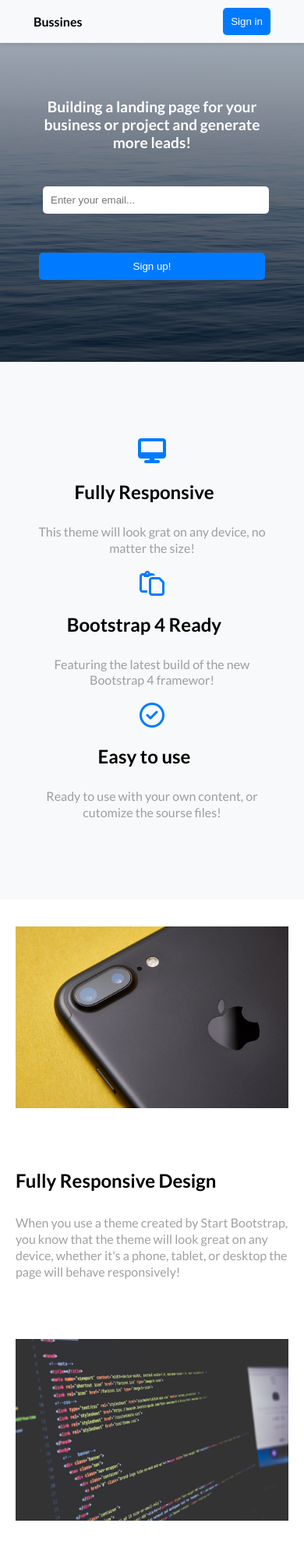
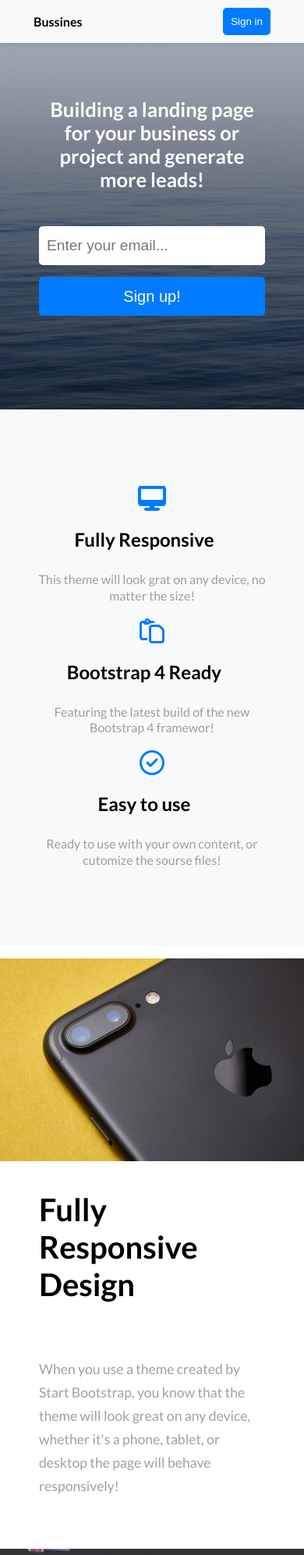
Before and after one commit to njonusiene/1-tarpinis, a website: page index.html in a window 390 px wide. Shown: the top 1994 px of the page at 78% size. Drawn offline with Linux system fonts and the light colour scheme.

Commit message:
papildymas

```diff
--- a/scss/media.scss
+++ b/scss/media.scss
@@ -3,21 +3,41 @@
         max-width: 100%;
       }
 
-    div.form {
+    div.form,
+    .form1 {
         margin-top: 50px;
         input {
             width: 100%;
+            font-size: 1.5em;
         }
     }
 
-    .form-container {
-        font-size: 0.6rem;
+    .form-container,
+    .form-container1 {
+        font-size: 0.8rem;
         padding: 5px 0;
     }
 
     form {
         display: flex;
         flex-direction: column;
+
+        input {
+            height: 50px;
+            margin-bottom: 15px;
+            margin-left: 0;
+        }
+        button {
+            height: 50px;
+            margin-bottom: 15px;
+            margin-left: 0;
+            font-size: 20px;
+        }
+    }
+
+    .form1 h1 {
+        font-size: 1.9rem;
+        line-height: 1.1;
     }
 
     h1 {
@@ -75,7 +95,6 @@
         .content-6 {
             width: 100%;
             margin: 0 auto;
-            padding: 20px; // Adjust the padding as needed
 
             img {
                 width: 100%;
@@ -83,20 +102,38 @@
             }
 
             h2 {
-                font-size: 1.5em; // Adjust the font size as needed
-                margin-bottom: 10px;
+                font-size: 2.5em; // Adjust the font size as needed
+                margin: 0 50px;
             }
 
             p {
-                font-size: 1em; // Adjust the font size as needed
-                margin-bottom: 20px;
+                font-size: 1.1em;
+                margin: 50px;
+                line-height: 1.7;
             }
         }
     }
 
+    section h2 {
+        font-size: 2em;
+        line-height: 1.2;
+    }
 
-    footer {
+    .footer-content {
         display: flex;
         flex-direction: column;
+        gap: 20px;
+        padding: 30px;
+    }
+
+    .footer-list {
+        flex-wrap: wrap;
+        justify-content: center;
+        margin: 15px;
+        gap: 15px;
     }
 }
+
+.text {
+    padding: 15px 15px;
+}
```
Also changed, not shown: app/css/style.css.
